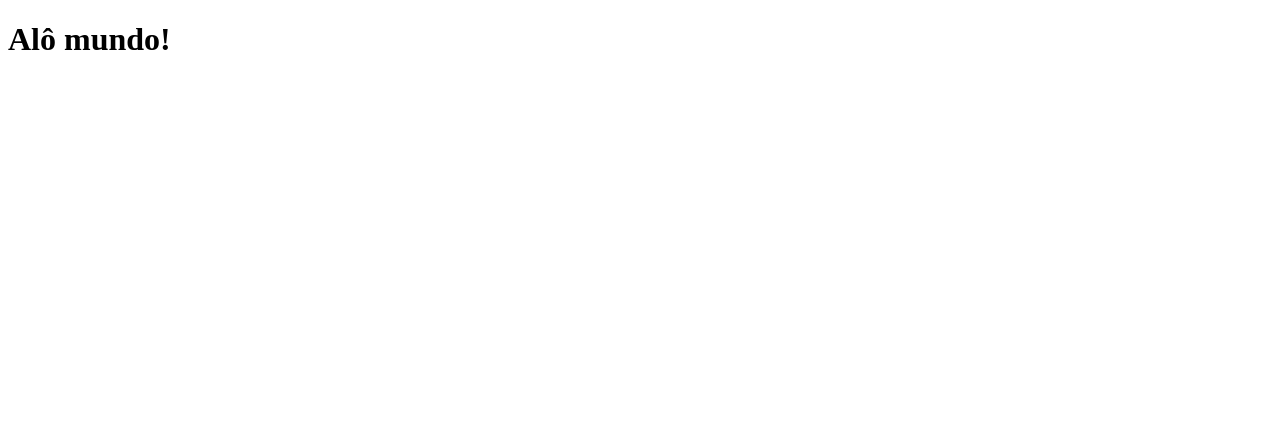
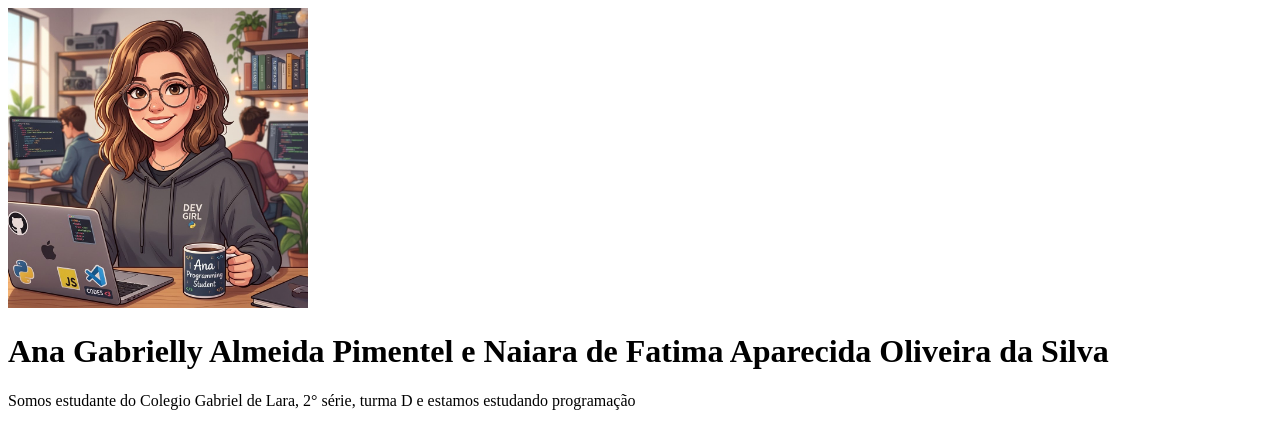
Before and after one commit to anaalmeidapimentel-lab/2d-segundo-repositorio, a plain HTML site: page index.html in a window 1280 px wide. Drawn offline with Linux system fonts and the light colour scheme.

Commit message:
aula 30/06

```diff
--- a/index.html
+++ b/index.html
@@ -4,8 +4,13 @@
     <meta charset="UTF-8">
     <meta name="viewport" content="width=device-width, initial-scale=1.0">
     <title>Document</title>
+    <style>
+        img { width:300px;}
+    </style>
 </head>
 <body>
-    <h1>Alô mundo!</h1>
+    <img src = "ana.jpeg" alt="">
+    <h1>Ana Gabrielly Almeida Pimentel e Naiara de Fatima Aparecida Oliveira da Silva</h1>
+    <p>Somos estudante do Colegio Gabriel de Lara, 2° série, turma D e estamos estudando programação</p>
 </body>
 </html>
```
Also changed, not shown: ana.jpeg (added).
